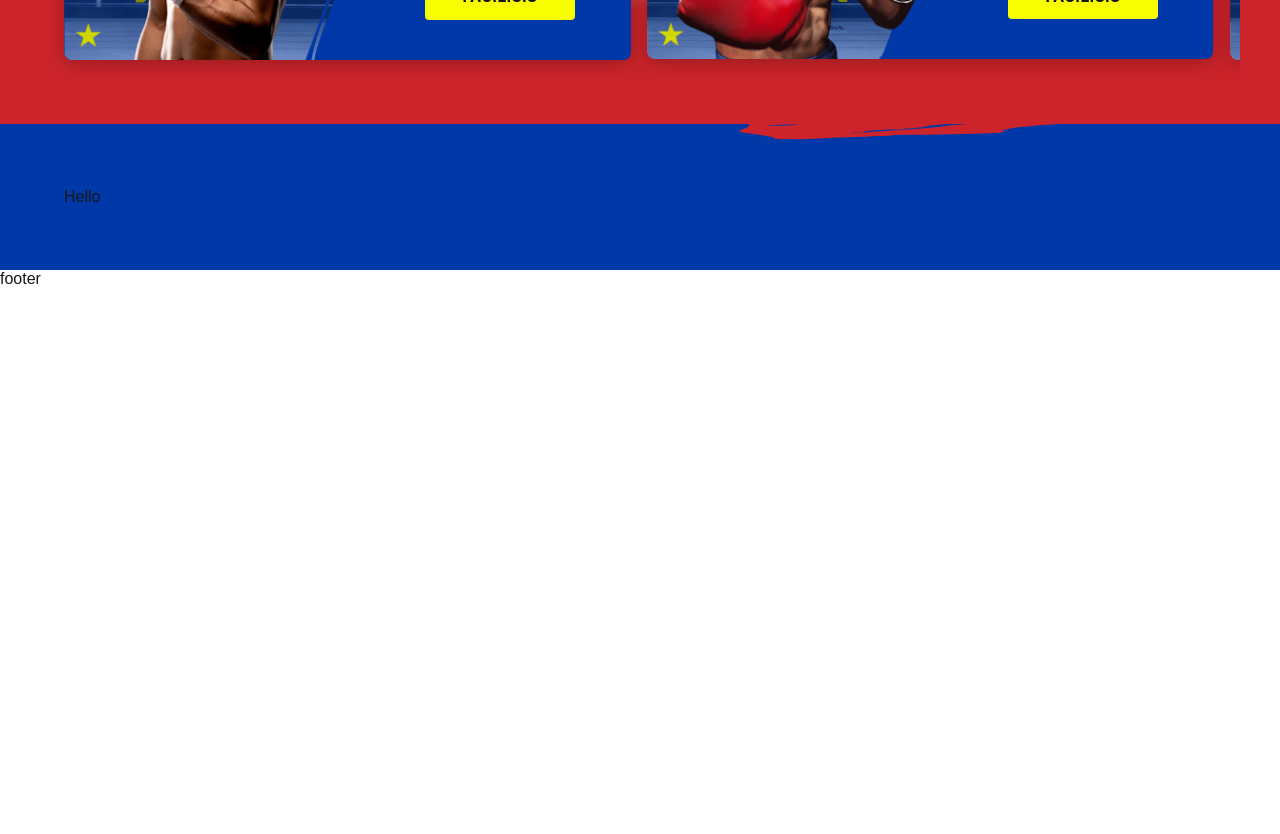
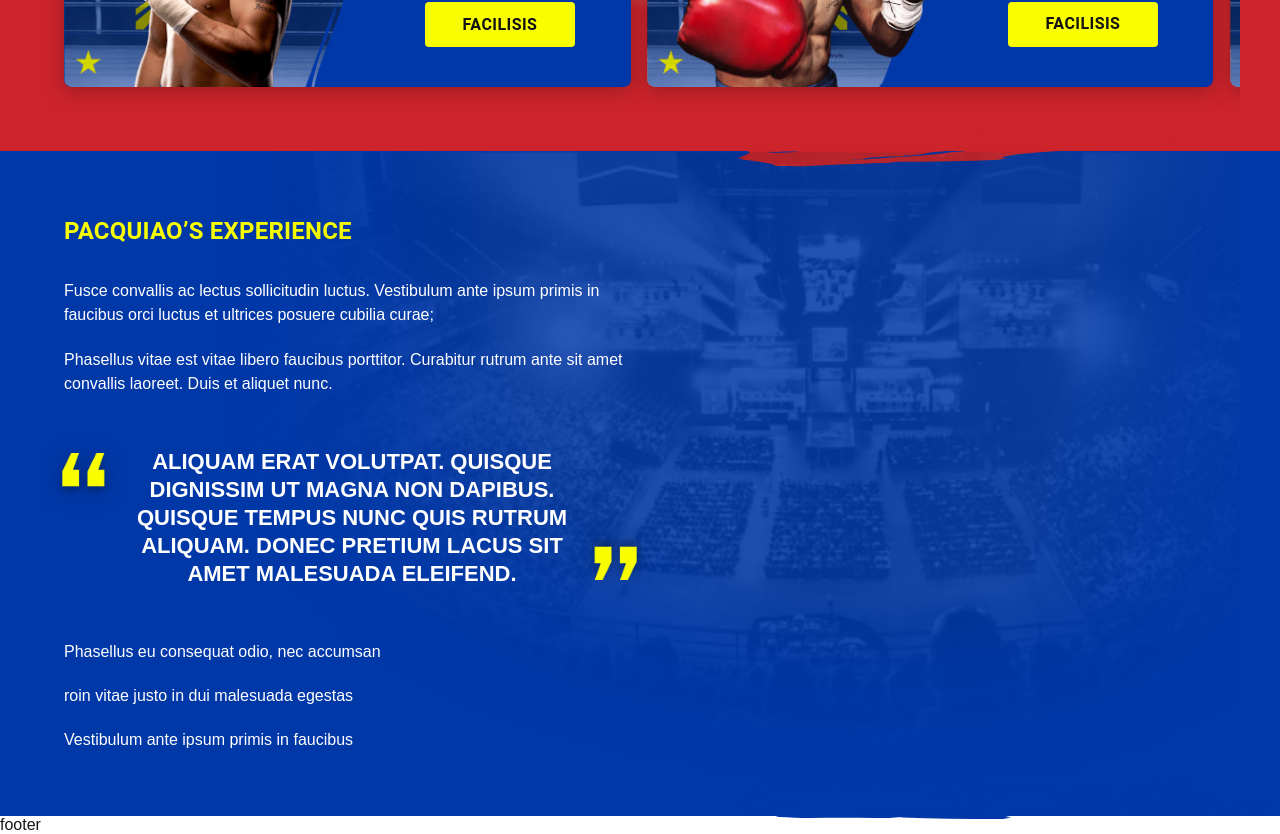
Before and after one commit to jemsay07/proj2, a Next.js app: page / in a window 1280 px wide. Shown: the part 860-1694 px from the top of the page. Before the commit the page ends 1148 px from the top, so only its background shows below. Built offline with nearby package versions, Linux system fonts and the light colour scheme.

Commit message:
adding exp section

```diff
--- a/app/Components/Buttons/Buttons.jsx
+++ b/app/Components/Buttons/Buttons.jsx
@@ -39,15 +39,15 @@
 Buttons.propTypes = {
   fontSize: PropTypes?.array,
   height: PropTypes?.array,
+  text: PropTypes?.string,
   width: PropTypes?.array,
-  text: PropTypes?.string,
 }
 
 Buttons.defaultProps = {
-  fontSize: {xs: '10px', md: '1rem'},
-  height: {xs: 'inherit', sm: 'inherit', md: 'inherit', lg: 'inherit'},
+  fontSize: { xs: '10px', md: '1rem' },
+  height: { xs: 'inherit', sm: 'inherit', md: 'inherit', lg: 'inherit' },
   text: 'gravida',
-  width: {xs: 'inherit', sm: 'inherit', md: 'inherit', lg: 'inherit'},
+  width: { xs: 'inherit', sm: 'inherit', md: 'inherit', lg: 'inherit' },
 }
 
 export default Buttons
--- a/app/Components/Experience/Experience.jsx
+++ b/app/Components/Experience/Experience.jsx
@@ -1,16 +1,138 @@
 import { Box, Container } from '@mui/material'
 import React from 'react'
-
+import HeadingTitle from '../Heading/HeadingTitle'
+import data from '../../assets/ImgData'
 
 const Experience = () => {
-    const ExperienceStyle= {
+    const dataExp = data?.expData;
+    const ExperienceStyle = (theme) => ({
         backgroundColor: '#0038A8',
-        paddingY: {xs: '24px', sm:'32px', md: '48px', lg: '64px'}
-    }
+        paddingY: {xs: '24px', sm:'32px', md: '48px', lg: '64px'},
+        '&:before':{
+            content: '""',
+            backgroundImage: `url('${dataExp.expBgSrc.src}')`,
+            backgroundPosition: 'right top',
+            backgroundRepeat: 'no-repeat',
+            backgroundSize: 'contain',
+            height: {xs: '200px', md: '260px', lg: '100%'},
+            margin: '0 auto',
+            maxWidth: '1200px',
+            position: 'absolute',
+            right: '0px',
+            left: 0,
+            top: 0,
+            width: {xs: '400px', md: '520px', lg: '100%'},
+            zIndex: 1
+        },
+        '.mp-content': {
+            height: '100%',
+            position: 'relative',
+            width: {xs: '100%', lg: '50%'},
+            zIndex: 2,
+        },
+        '.mp-block':{
+            flexDirection:'column',
+            gap: '1.3rem',
+            paddingBottom: {xs: '1rem', md: '2rem'},
+        },
+        '.txt':{
+            color: '#fff',
+            fontSize: '12px',
+            lineHeight: '138%',
+            [theme.breakpoints.up('lg')]:{
+                '&.lg':{
+                    fontSize: '1rem',
+                    lineHeight: '24px',
+                }
+            },
+            [theme.breakpoints.up('md')]:{
+                '&.md':{
+                    fontSize: '14px',
+                    lineHeight: '20px',
+                }
+            },
+        },
+        '.mp-quote':{
+            color: 'var(--white)',
+            paddingX: {xs: '24px', md: '50px'},
+            paddingBottom: {xs: '1rem', md: '2rem'},
+            textAlign: 'center',
+            '&:before, &:after': {
+                background: `url('${dataExp.quoteImgSrc.src}') no-repeat`,
+                backgroundSize: 'contain',
+                content: '""',
+                display: 'block',
+                height: {xs: '24px', md: '50px'},
+                filter: 'drop-shadow(0px 4px 10px rgba(0, 0, 0, 0.25))',
+                position: 'absolute',
+                width: {xs:'30.28px', md: '61px'},
+            },
+            '&:before':{
+                top: 0,
+                left:{xs: '5px', sm: '-10px'},
+            },
+            '&:after':{
+                bottom: {xs: 0, md: '35px'},
+                right: '-5px',
+                transform: 'rotate(-180deg)',
+            },
+            '> span.txt':{
+                fontSize: {xs: '18px', sm: '16px', md: '22px'},
+                fontWeight: 800,
+                lineHeight: {xs: '138%', sm: '22px', md: '20px', lg: '28px'},
+                textAlign: 'center',
+                textTransform: 'uppercase',
+            },
+        },
+        '.gap20':{ gap: '20px'},
+        '.mp-brush':{
+            background: `url('${dataExp.brushImgBlue.src}') no-repeat`,
+            backgroundSize: 'contain',
+            position: 'absolute',
+            height: {xs: '16px', sm: '1.75rem', md: '3.134rem'},
+            right: {xs: '0', lg: '-32px'},
+            bottom: {xs:'-32px', sm: '-45px',md: '-65px', lg: '-80px'},
+            width: {xs: '171.43px', sm: '300px', md: '533.7px'},
+            zIndex: 1,
+            '&.bottom':{
+                height: {sm: '28px', md: '50.14px'},
+                width: {sm: '300px', md: '533.7px'}
+            }
+        },
+    })
     return (
-        <Box component={'section'} id='experience' sx={ExperienceStyle}>
-            <Container maxWidth='lg'>
-                Hello
+        <Box component={'section'} id='experience' className='relative' sx={ExperienceStyle}>
+            <Container maxWidth='lg' className='relative'>
+                <HeadingTitle text={dataExp.title} />
+                <Box className="flex">
+                    <Box className='mp-content gap20 flex flex-col'>
+                        <Box className='flex mp-block' >
+                            <Box component={'span'} className='txt md lg'>
+                                {dataExp.txt1}
+                            </Box>
+                            <Box component={'span'} className='txt md lg'>
+                                {dataExp.txt2}
+                            </Box>
+                        </Box>
+                        <Box className='mp-quote relative'>
+                            <Box component={'span'} className='txt'>
+                                {dataExp.quoteText}
+                            </Box>
+                        </Box>
+                        <Box className='flex flex-col gap20'>
+                            <Box component={'span'} className='txt md lg'>
+                                {dataExp.txt3}
+                            </Box>
+                            <Box component={'span'} className='txt md lg'>
+                                {dataExp.txt4}
+                            </Box>
+                            <Box component={'span'} className='txt md lg'>
+                                {dataExp.txt5}
+                            </Box>
+                        </Box>
+                    </Box>
+                </Box>
+                <Box className='mp-brush bottom'></Box>
             </Container>
         </Box>
     )
--- a/app/Components/Heading/HeadingTitle.jsx
+++ b/app/Components/Heading/HeadingTitle.jsx
@@ -1,14 +1,34 @@
-import { Box, Typography } from '@mui/material'
+import { Typography } from '@mui/material'
 import React from 'react'
+import PropTypes from 'prop-types';
 
-const HeadingTitle = () => {
+
+const HeadingTitle = ({
+    color= "#F8FD00",
+    fontSize = {xs: '1.25rem', md: '1.5rem'},
+    text = 'Ut tempus nisl a ante',
+}) => {
+    const TitleStyle = {
+        '&.title':{
+            color: color,
+            fontSize: fontSize,
+            fontWeight: 600,
+            lineHeight: {xs:'1.5rem', md: '2rem'},
+            paddingBottom: {xs: '1rem', md: '2rem'},
+            textTransform: 'uppercase',
+        }
+    }
     return (
-        <Box className='title-box'>
-            <Typography component={'h4'}>
-                Hello
-            </Typography>
-        </Box>
+        <Typography component={'h4'} className='title' sx={TitleStyle}>
+            {text}
+        </Typography>
     )
 }
 
+HeadingTitle.propTypes = {
+    color: PropTypes.string,
+    fontSize: PropTypes.array,
+    text: PropTypes.string,
+}
+
 export default HeadingTitle
--- a/app/Components/Picks/Picks.jsx
+++ b/app/Components/Picks/Picks.jsx
@@ -11,6 +11,7 @@
 import 'swiper/css/pagination';
 import 'swiper/css/scrollbar';
 import 'swiper/css/free-mode';
+import HeadingTitle from '../Heading/HeadingTitle.jsx';
 
 const Picks = () => {
     const data = defaultData?.picksData;
@@ -54,13 +55,6 @@
             width: {xs: '207.77px', sm: '370px',md: '451.01px', lg: '625px'},
             zIndex: {xs: '2'}
         },
-        'h4':{
-            color: '#F8FD00',
-            fontSize: {xs: '1.25rem', md: '1.5rem'},
-            fontWeight: 600,
-            lineHeight: {xs:'1.5rem', md: '2rem'},
-            textTransform: 'uppercase'
-        },
         '.flex-col-row':{flexDirection: { xs: 'column', sm: 'row' }},
         '.swiper-holder':{
             margin: {xs: '-16px', lg: '-24px'},
@@ -83,10 +77,10 @@
                 <Box className='mp-rightSide' />
                 <Box className='mp-brush'/>
                 <Box className='flex align-end justify-between flex-col-row relative' sx={{alignItems:{xs: 'flex-start'}, gap: '8px', paddingBottom: {xs: '1rem', md: '2rem'}, zIndex: {xs: '2'}}} >
-                    <Typography component={'h4'}>
-                        {data.title}
-                    </Typography>
-                    <Buttons text='test'/>
+                    <HeadingTitle
+                        text={data.title}
+                    />
+                    <Buttons text='pharetra'/>
                 </Box>
                 <Box className='swiper-holder'>
                     <Swiper
--- a/app/assets/ImgData.js
+++ b/app/assets/ImgData.js
@@ -1,9 +1,12 @@
 import brushImgRedDesktop from './images/brush/mp-red-brush-desktop.svg';
 import brushImgRedMobile from './images/brush/mp-red-brush-mobile.svg';
+import brushImgBlue from './images/brush/mp-blue-brush.svg';
 import saba from './images/sections/picks/tiles/mp-saba-wc-en.png';
 import pinnacle from './images/sections/picks/tiles/mp-pinnacle.png';
 import tfgaming from './images/sections/picks/tiles/mp-tfgaming.png';
 import bgPicks from './images/sections/picks/mp-picks.png';
+import quoteImgTop from './images/sections/exp/quote-top.png';
+import expBgArena from './images/sections/exp/arena.png';
 
 const picksData = {
     bg: bgPicks,
@@ -26,6 +29,19 @@
         title: 'tfgaming',
         img: tfgaming,
     },
-]
+];
 
-export default { picksData, picksDataItem };
+const expData = {
+    title: 'PACQUIAO’S EXPERIENCE',
+    txt1: 'Fusce convallis ac lectus sollicitudin luctus. Vestibulum ante ipsum primis in faucibus orci luctus et ultrices posuere cubilia curae;',
+    txt2: 'Phasellus vitae est vitae libero faucibus porttitor. Curabitur rutrum ante sit amet convallis laoreet. Duis et aliquet nunc.',
+    txt3: 'Phasellus eu consequat odio, nec accumsan',
+    txt4: 'roin vitae justo in dui malesuada egestas',
+    txt5: 'Vestibulum ante ipsum primis in faucibus',
+    quoteText: 'Aliquam erat volutpat. Quisque dignissim ut magna non dapibus. Quisque tempus nunc quis rutrum aliquam. Donec pretium lacus sit amet malesuada eleifend. ',
+    quoteImgSrc: quoteImgTop,
+    expBgSrc: expBgArena,
+    brushImgBlue:brushImgBlue
+}
+
+export default { picksData, picksDataItem, expData };
--- a/app/globals.css
+++ b/app/globals.css
@@ -1,6 +1,18 @@
 :root {
   --background: #ffffff;
+  --white: #ffffff;
   --foreground: #171717;
+  --primary-42b: #CD242B;
+  --primary-d00: #F8FD00;
+  --primary-a00: #D5DA00;
+  --primary-8a8: #0038A8;
+  --primary-5df: #CFD5DF;
+  --primary-ce1: #D9DCE1;
+  --secondary-white: #FFF;
+  --secondary-black: #000;
+  --secondary-212: #121212;
+  --secondary-101: #070101;
+  --secondary-131: #131313;
 }
 
 @media (prefers-color-scheme: dark) {
```
